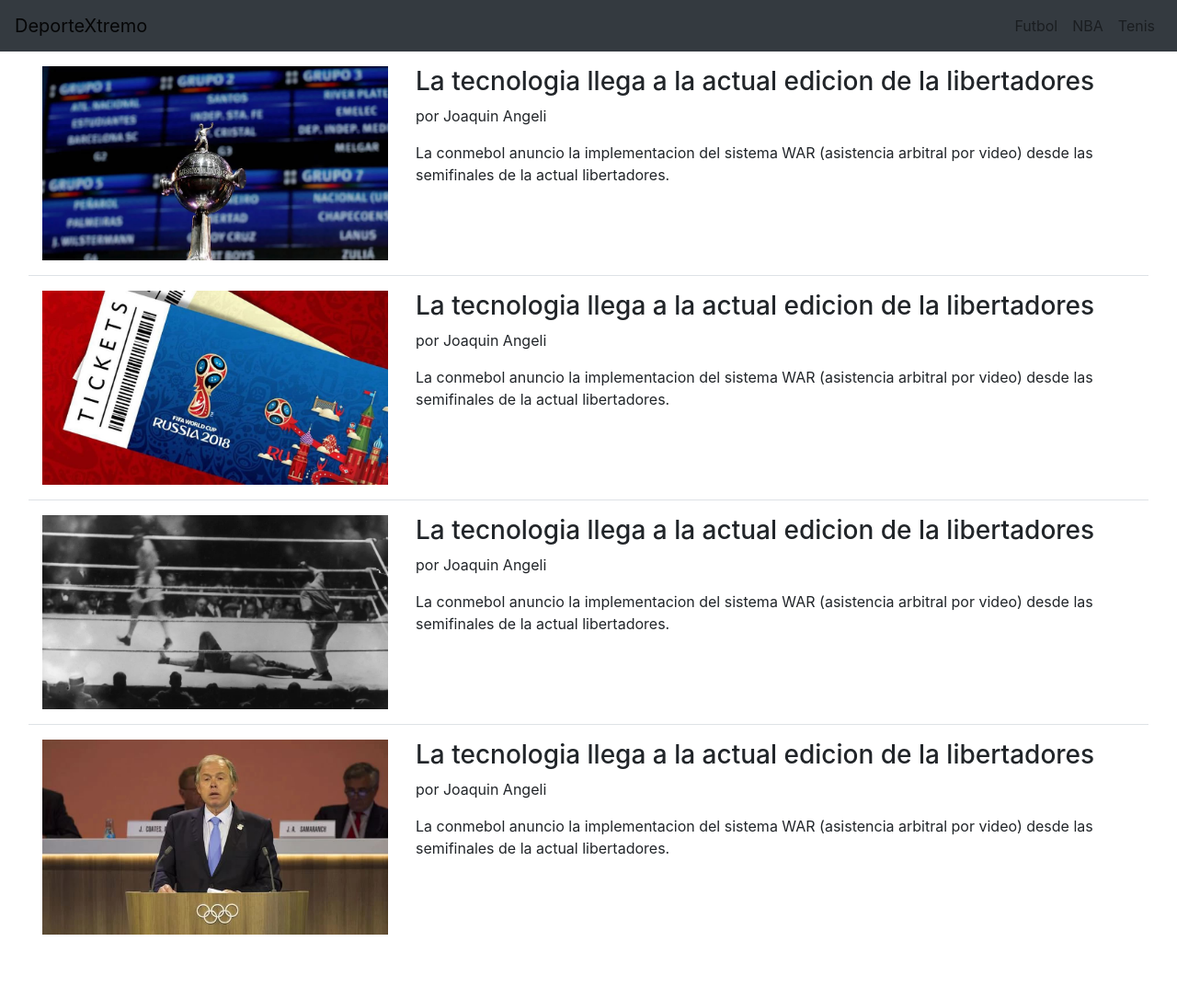
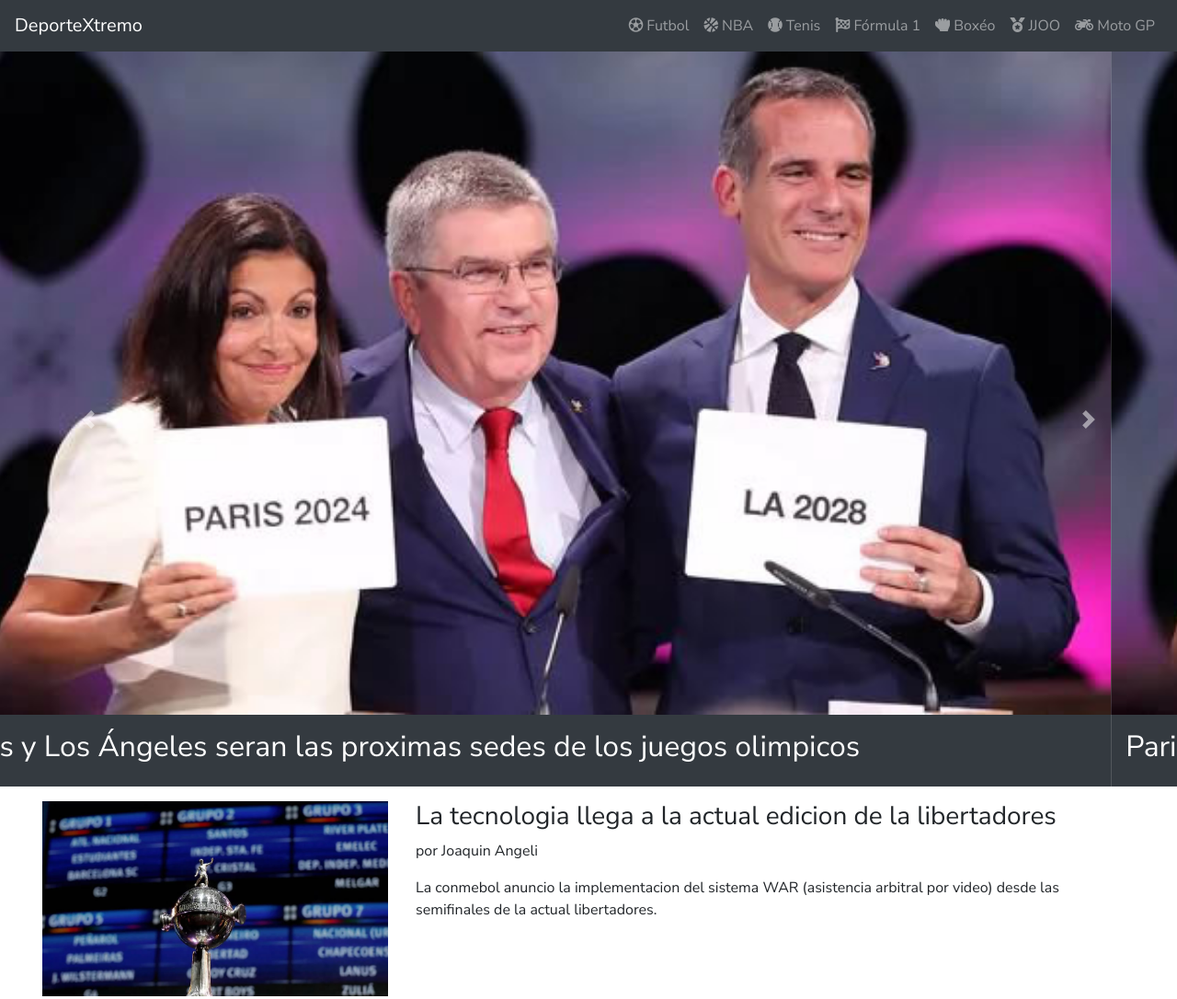
Before and after one commit to Minsaurralde/PWFE-M1-03, a plain HTML site: page index.html in a window 1280 px wide. Shown: the top 1086 px of the page at 92% size. Before the commit the page ends 1032 px from the top, so only its background shows below. Drawn offline with nearby package versions, Linux system fonts and the light colour scheme.

Commit message:
Agregando Slider + Tipografias + Iconos

```diff
--- a/index.html
+++ b/index.html
@@ -7,12 +7,21 @@
 
     <!-- Bootstrap CSS -->
     <link rel="stylesheet" href="https://stackpath.bootstrapcdn.com/bootstrap/4.3.1/css/bootstrap.min.css" integrity="sha384-ggOyR0iXCbMQv3Xipma34MD+dH/1fQ784/j6cY/iJTQUOhcWr7x9JvoRxT2MZw1T" crossorigin="anonymous">
+    <!-- Google font -->
+    <link rel="stylesheet" href="https://fonts.googleapis.com/css?family=Nunito+Sans:300,400,700&display=swap" rel="stylesheet">
+    <!-- Font Awesome -->
+    <link rel="stylesheet" href="https://use.fontawesome.com/releases/v5.8.2/css/all.css" integrity="sha384-oS3vJWv+0UjzBfQzYUhtDYW+Pj2yciDJxpsK1OYPAYjqT085Qq/1cq5FLXAZQ7Ay" crossorigin="anonymous">
 
-    <title>DeporteXtremo</title>
+    <title>DX - DeporteXtremo</title>
+    <style>
+      body {
+        font-family: 'Nunito Sans', sans-serif;
+      }
+    </style>
   </head>
   <body>
     <!-- Inicio menu -->
-    <nav class="navbar navbar-expand-lg navbar-light bg-dark">
+    <nav class="navbar navbar-expand-lg navbar-dark bg-dark">
       <a class="navbar-brand" href="#">DeporteXtremo</a>
       <button class="navbar-toggler" type="button" data-toggle="collapse" data-target="#menu" aria-controls="menu" aria-expanded="false" aria-label="Toggle navigation">
         <span class="navbar-toggler-icon"></span>
@@ -21,18 +30,63 @@
       <div class="collapse navbar-collapse" id="menu">
         <ul class="navbar-nav ml-lg-auto text-center">
           <li class="nav-item">
-            <a class="nav-link" href="#">Futbol</a>
+            <a class="nav-link" href="#"><i class="far fa-futbol"></i> Futbol</a>
           </li>
           <li class="nav-item">
-            <a class="nav-link" href="#">NBA</a>
+            <a class="nav-link" href="#"><i class="fas fa-basketball-ball"></i> NBA</a>
           </li>
           <li class="nav-item">
-            <a class="nav-link" href="#">Tenis</a>
+            <a class="nav-link" href="#"><i class="fas fa-baseball-ball"></i> Tenis</a>
+          </li>
+          <li class="nav-item">
+            <a class="nav-link" href="#"><i class="fas fa-flag-checkered"></i> Fórmula 1</a>
+          </li>
+          <li class="nav-item">
+            <a class="nav-link" href="#"><i class="fas fa-hand-rock"></i> Boxéo</a>
+          </li>
+          <li class="nav-item">
+            <a class="nav-link" href="#"><i class="fas fa-medal"></i> JJOO</a>
+          </li>
+          <li class="nav-item">
+            <a class="nav-link" href="#"><i class="fas fa-motorcycle"></i> Moto GP</a>
           </li>
         </ul>
       </div>
      </nav>
     <!-- Fin menu -->
+
+    <!--  Inicio Slider  -->
+    <div id="slider" class="carousel slide" data-ride="carousel">
+      <div class="carousel-inner">
+        <div class="carousel-item active">
+          <img src="img/juegos-olimpicos.jpg" class="d-block w-100" alt="...">
+          <div class="carousel-caption d-none d-md-block bg-dark w-100 position-static text-left p-3">
+            <h2>Paris y Los Ángeles seran las proximas sedes de los juegos olimpicos</h2>
+          </div>
+        </div>
+      <div class="carousel-item">
+      <img src="img/juegos-olimpicos.jpg" class="d-block w-100" alt="...">
+      <div class="carousel-caption d-none d-md-block bg-dark w-100 position-static text-left p-3">
+        <h2>Paris y Los Ángeles seran las proximas sedes de los juegos olimpicos</h2>
+      </div>
+    </div>
+    <div class="carousel-item">
+      <img src="img/juegos-olimpicos.jpg" class="d-block w-100" alt="...">
+      <div class="carousel-caption d-none d-md-block bg-dark w-100 position-static text-left p-3">
+        <h2>Paris y Los Ángeles seran las proximas sedes de los juegos olimpicos</h2>
+      </div>
+    </div>
+      <a class="carousel-control-prev" href="#slider" role="button" data-slide="prev">
+      <span class="carousel-control-prev-icon" aria-hidden="true"></span>
+      <span class="sr-only">Previous</span>
+      </a>
+      <a class="carousel-control-next" href="#slider" role="button" data-slide="next">
+      <span class="carousel-control-next-icon" aria-hidden="true"></span>
+      <span class="sr-only">Next</span>
+      </a>
+    </div>
+    <!--   Fin Slider   -->
+
      <main class="container-fluid">
       <!-- Noticia 1 -->
       <article class="row py-3 mx-3 border-bottom">
```
